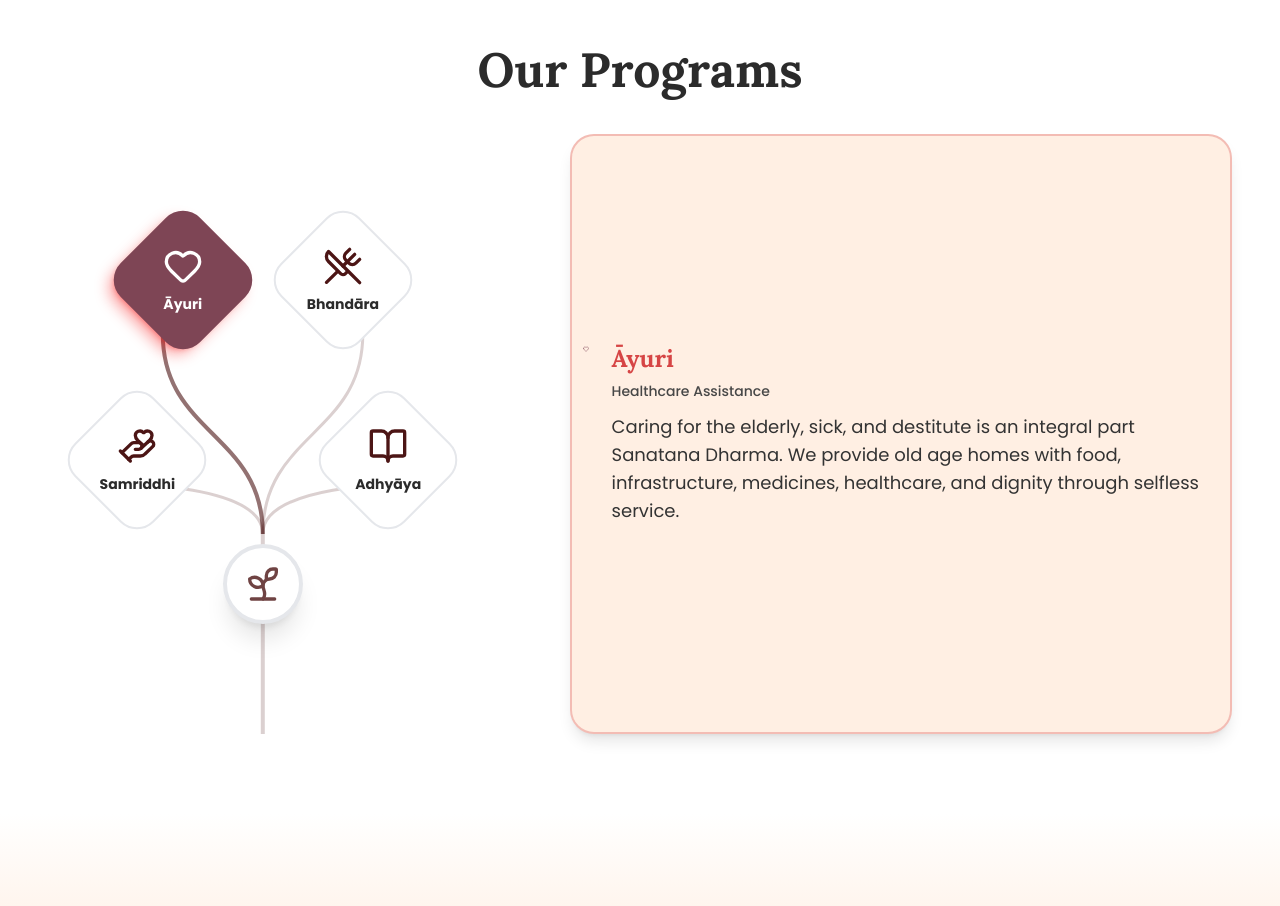
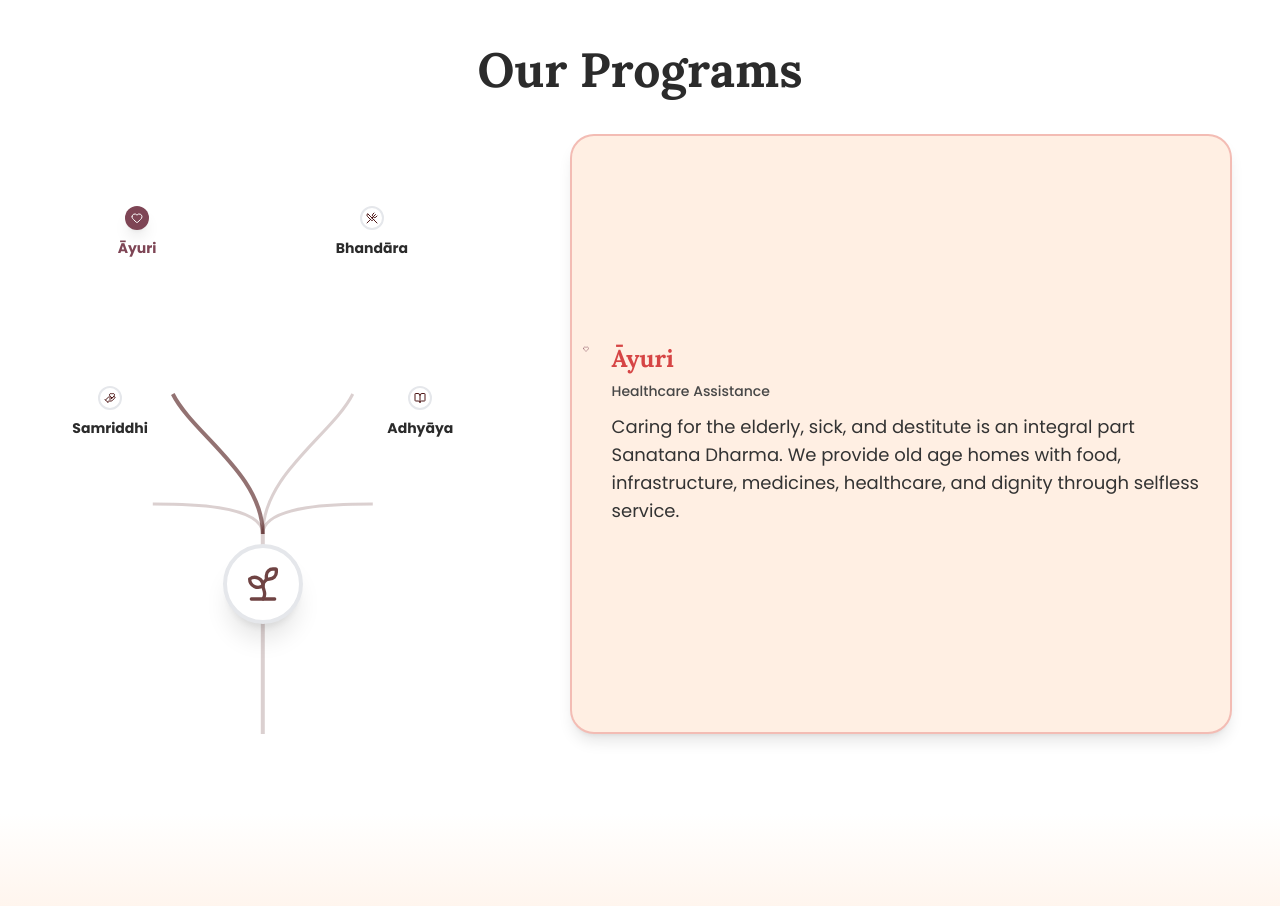
Before and after one commit to mahagatheashram-technology/mahagathe-dot-com, a Next.js app: page / in a window 1280 px wide. Shown: the part 800-1706 px from the top of the page. Built offline with nearby package versions, Linux system fonts and the light colour scheme.

Commit message:
Mobile responsive fixes: header, program tree, menu overlay

```diff
--- a/components/header.tsx
+++ b/components/header.tsx
@@ -154,23 +154,56 @@ export function Header() {
             </div>
           </div>
 
-          {/* Mobile Menu Toggle */}
-          <div className="md:hidden flex items-center ml-auto">
+          {/* Mobile Header */}
+          <div className="md:hidden flex items-center justify-between w-full px-2">
+            {/* Mobile Logo */}
+            <Link href="/" className="flex flex-col items-start">
+              <span
+                className={cn(
+                  "text-2xl font-serif font-extrabold tracking-tight transition-colors duration-300 leading-none",
+                  isScrolled ? "text-[var(--brand-maroon-900)]" : "text-white"
+                )}
+              >
+                Mahagathe
+              </span>
+              <span
+                className={cn(
+                  "text-[9px] uppercase tracking-[0.2em] transition-colors duration-300 mt-0.5 font-sans font-semibold",
+                  isScrolled ? "text-[var(--brand-maroon-900)]/80" : "text-white/80"
+                )}
+              >
+                Foundation
+              </span>
+            </Link>
+
+            {/* Mobile Menu Toggle */}
             <button
               className={cn(
-                "inline-flex items-center justify-center rounded-md p-2 transition-colors hover:bg-white/10 focus-visible:outline-none focus-visible:ring-2 focus-visible:ring-white/50",
-                isScrolled ? "text-[var(--brand-maroon-900)]" : "text-white"
+                "inline-flex items-center justify-center rounded-full p-3 transition-colors hover:bg-white/20 focus-visible:outline-none focus-visible:ring-2 focus-visible:ring-white/50",
+                isScrolled
+                  ? "bg-[var(--brand-maroon-900)]/10 text-[var(--brand-maroon-900)]"
+                  : "bg-white/10 text-white backdrop-blur-sm"
               )}
               onClick={() => setIsOpen(!isOpen)}
               aria-label="Toggle menu"
             >
-              {isOpen ? <X className="h-8 w-8" /> : <Menu className="h-8 w-8" />}
+              {isOpen ? <X className="h-7 w-7" /> : <Menu className="h-7 w-7" />}
             </button>
           </div>
 
           {/* Mobile Menu Overlay */}
           {isOpen && (
-            <div className="fixed inset-0 z-40 bg-[var(--brand-maroon-900)] text-white pt-24 px-6 animate-fade-in md:hidden overflow-y-auto">
+            <div className="fixed inset-0 z-[60] bg-[var(--brand-maroon-900)] text-white pt-6 px-6 animate-fade-in md:hidden overflow-y-auto">
+              {/* Close Button at top */}
+              <div className="flex justify-end mb-6">
+                <button
+                  onClick={() => setIsOpen(false)}
+                  className="p-3 rounded-full bg-white/10 hover:bg-white/20 transition-colors"
+                  aria-label="Close menu"
+                >
+                  <X className="h-7 w-7" />
+                </button>
+              </div>
               <nav className="flex flex-col gap-8 pb-10">
                 <Link href="/" onClick={() => setIsOpen(false)} className="text-3xl font-bold text-center mb-4">
                   Mahagathe Foundation
--- a/components/program-tree.tsx
+++ b/components/program-tree.tsx
@@ -45,7 +45,7 @@ export function ProgramTree({ activeIndex, onChange }: ProgramTreeProps) {
                 {/* Branches */}
                 {/* Branch 1 (Top Left) */}
                 <path
-                    d="M200,400 C200,300 100,300 100,200"
+                    d="M200,400 C200,340 130,300 110,260"
                     stroke="var(--brand-maroon-900)"
                     strokeWidth="3"
                     fill="none"
@@ -53,7 +53,7 @@ export function ProgramTree({ activeIndex, onChange }: ProgramTreeProps) {
                 />
                 {/* Branch 2 (Top Right) */}
                 <path
-                    d="M200,400 C200,300 300,300 300,200"
+                    d="M200,400 C200,340 270,300 290,260"
                     stroke="var(--brand-maroon-900)"
                     strokeWidth="3"
                     fill="none"
@@ -61,7 +61,7 @@ export function ProgramTree({ activeIndex, onChange }: ProgramTreeProps) {
                 />
                 {/* Branch 3 (Bottom Left) */}
                 <path
-                    d="M200,400 C200,350 60,350 60,350"
+                    d="M200,400 C200,370 120,370 90,370"
                     stroke="var(--brand-maroon-900)"
                     strokeWidth="3"
                     fill="none"
@@ -69,7 +69,7 @@ export function ProgramTree({ activeIndex, onChange }: ProgramTreeProps) {
                 />
                 {/* Branch 4 (Bottom Right) */}
                 <path
-                    d="M200,400 C200,350 340,350 340,350"
+                    d="M200,400 C200,370 280,370 310,370"
                     stroke="var(--brand-maroon-900)"
                     strokeWidth="3"
                     fill="none"
@@ -136,10 +136,10 @@ function TreeNode({ isActive, onClick, program, position }: TreeNodeProps) {
     const Icon = programIcons[program.name as keyof typeof programIcons] || Heart;
 
     const positionClasses = {
-        "top-left": "top-[15%] left-[15%] md:left-[20%]",
-        "top-right": "top-[15%] right-[15%] md:right-[20%]",
-        "bottom-left": "top-[45%] left-[5%] md:left-[10%]",
-        "bottom-right": "top-[45%] right-[5%] md:right-[10%]",
+        "top-left": "top-[12%] left-[12%] md:left-[18%]",
+        "top-right": "top-[12%] right-[12%] md:right-[18%]",
+        "bottom-left": "top-[42%] left-[2%] md:left-[8%]",
+        "bottom-right": "top-[42%] right-[2%] md:right-[8%]",
     };
 
     return (
@@ -152,32 +152,33 @@ function TreeNode({ isActive, onClick, program, position }: TreeNodeProps) {
             whileHover={{ scale: 1.05 }}
             whileTap={{ scale: 0.95 }}
         >
+            <div className="relative flex flex-col items-center">
+                {/* Circular Background */}
                 <div
                     className={cn(
-                    "relative w-24 h-24 md:w-28 md:h-28 flex flex-col items-center justify-center transition-all duration-500",
-                    "before:content-[''] before:absolute before:inset-0 before:rotate-45 before:rounded-3xl before:transition-all before:duration-500",
+                        "relative w-20 h-20 md:w-24 md:h-24 rounded-full flex items-center justify-center transition-all duration-500",
                         isActive
-                        ? "before:bg-[var(--brand-rose-700)] before:shadow-lg before:shadow-[#f60000]/40"
-                        : "before:bg-[var(--white)] before:border-2 before:border-[var(--brand-maroon-900)]/20 group-hover:before:border-[var(--brand-rose-700)]/50"
+                            ? "bg-[var(--brand-rose-700)] shadow-lg shadow-[var(--brand-rose-700)]/40"
+                            : "bg-white border-2 border-[var(--brand-maroon-900)]/20 group-hover:border-[var(--brand-rose-700)]/50"
                     )}
                 >
-                <div className="relative z-10 flex flex-col items-center text-center p-2">
                     <Icon
                         className={cn(
-                            "w-10 h-10 mb-2 transition-colors duration-300",
+                            "w-10 h-10 md:w-12 md:h-12 transition-colors duration-300",
                             isActive ? "text-white" : "text-[var(--brand-maroon-900)]"
                         )}
                     />
+                </div>
+                {/* Label below the circle */}
                 <span
                     className={cn(
-                            "text-xs md:text-sm font-bold transition-colors duration-300",
-                            isActive ? "text-white" : "text-[var(--ink-strong)]"
+                        "mt-2 text-xs md:text-sm font-bold transition-colors duration-300 whitespace-nowrap",
+                        isActive ? "text-[var(--brand-rose-700)]" : "text-[var(--ink-strong)]"
                     )}
                 >
                     {program.name}
                 </span>
             </div>
-            </div>
         </motion.button>
     );
 }
--- a/styles/globals.css
+++ b/styles/globals.css
@@ -6,6 +6,7 @@
   body {
     @apply bg-surface-white text-ink antialiased font-sans;
     font-feature-settings: "rlig" 1, "calt" 1;
+    overflow-x: hidden;
   }
 
   h1,
@@ -19,6 +20,7 @@
 
   html {
     scroll-behavior: smooth;
+    overflow-x: hidden;
   }
 
   /* Custom Selection Color */
```
Lines whose indentation alone changed are shown as unchanged.
